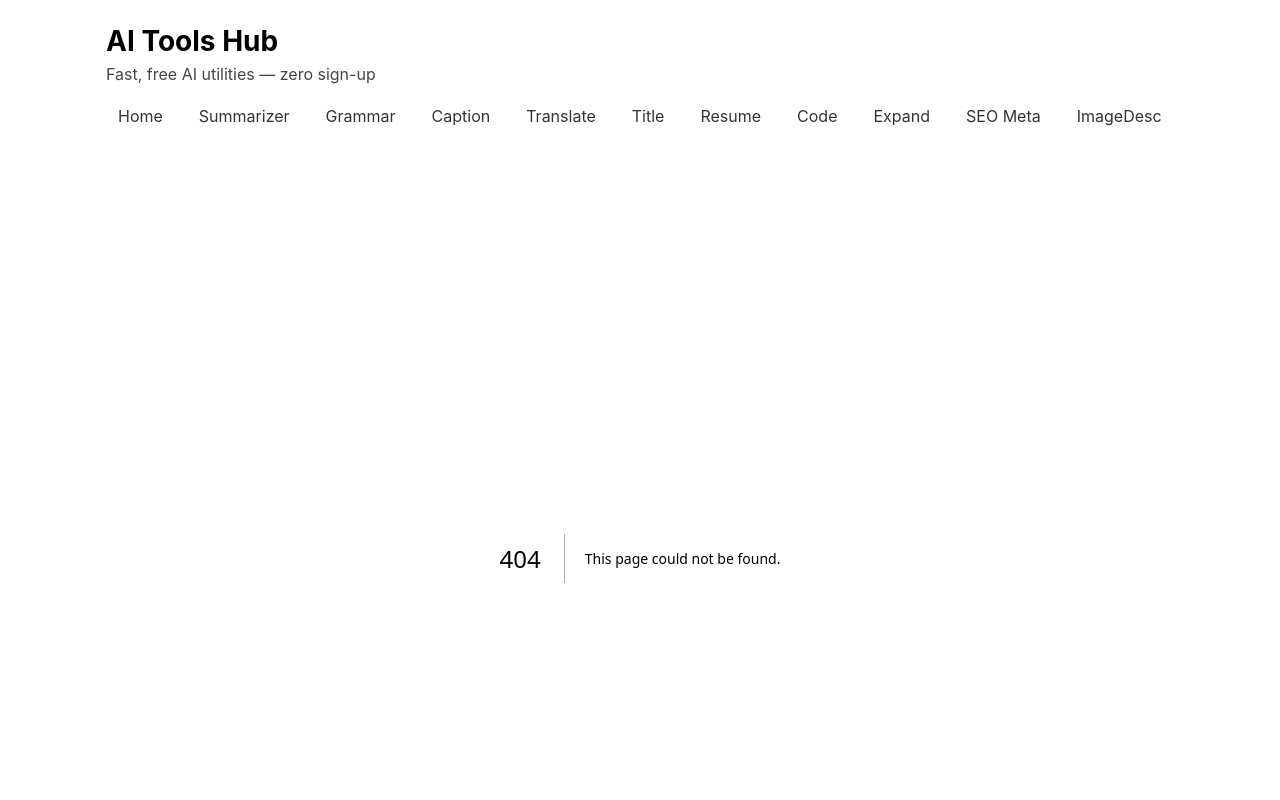
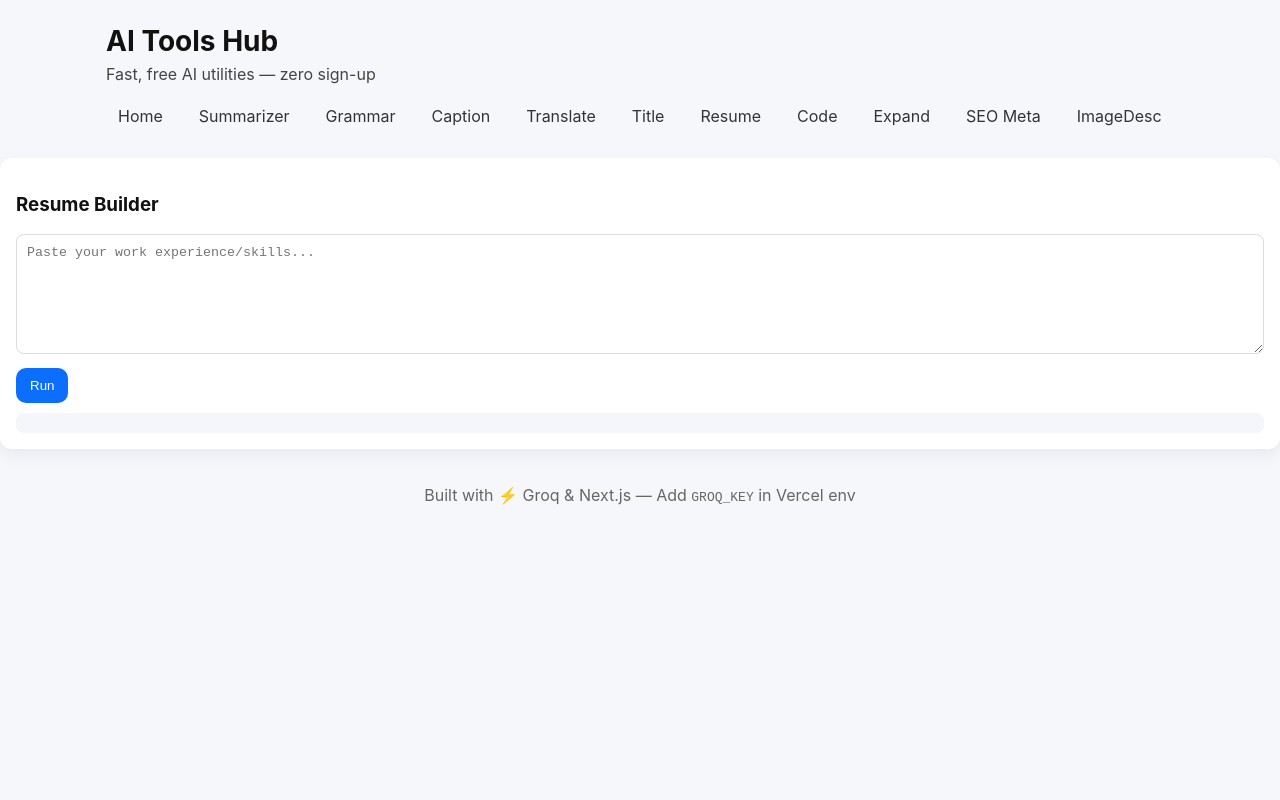
Before and after one commit to silunaya/ai-tools-hub, a Next.js app: page /tools/resume in a window 1280 px wide. Before the commit this address had no page. Shown: the top 800 px of the page. Built offline with nearby package versions, Linux system fonts and the light colour scheme.

Commit message:
Create page.jsx

```diff
--- /dev/null
+++ b/app/tools/resume/page.jsx
@@ -0,0 +1,11 @@
+import ToolForm from "../../components/ToolForm";
+
+export default function Resume() {
+  return (
+    <ToolForm
+      apiPath="/api/resume"
+      label="Resume Builder"
+      placeholder="Paste your work experience/skills..."
+    />
+  );
+}
```
